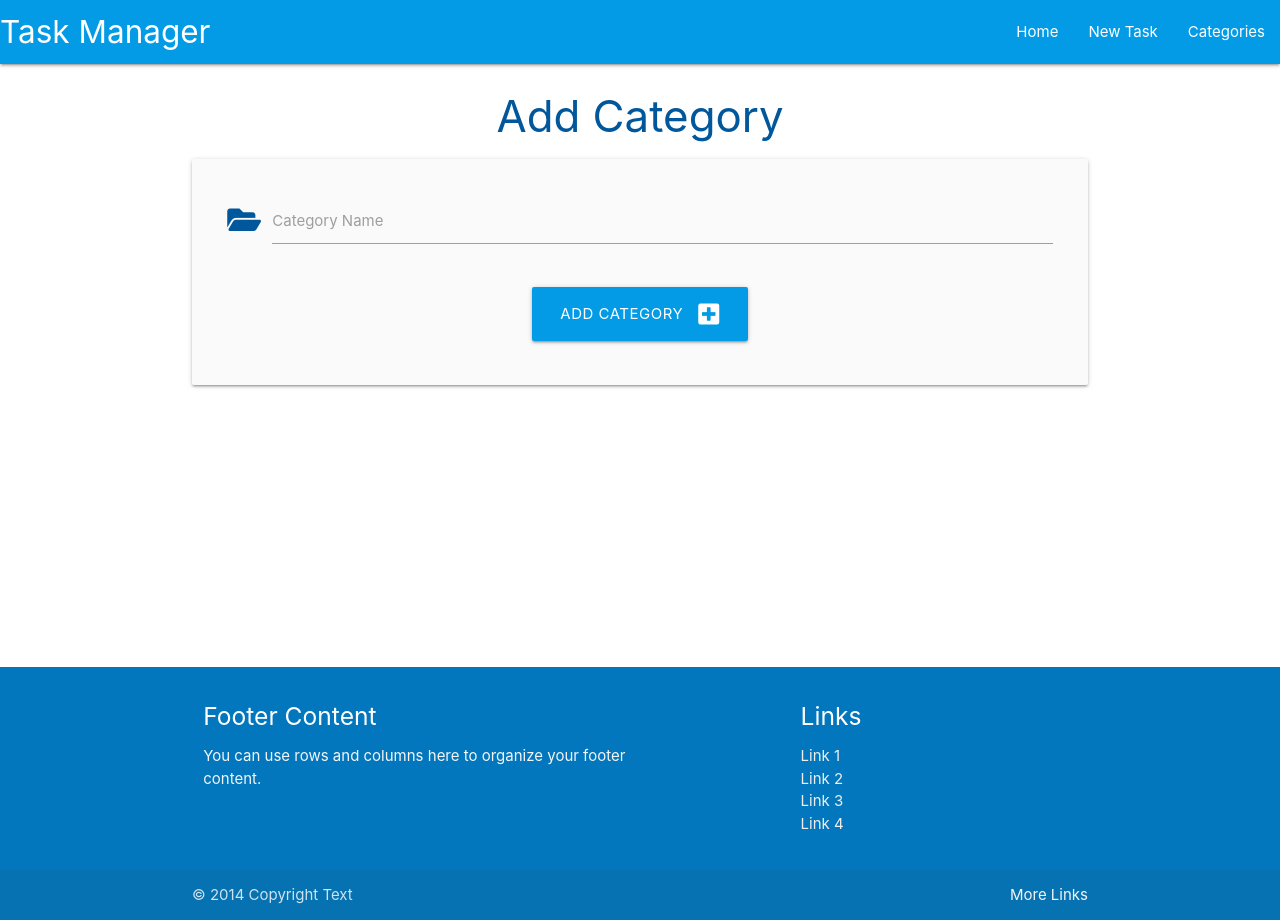
After one commit to olliesharp5/flask-sqlalchemy-task-manager, a Flask app: page /add_category in a window 1280 px wide. The commit adds this page. Run offline with Flask 2, Linux system fonts and the light colour scheme.

Commit message:
Added content to submit form

```diff
--- a/taskmanager/routes.py
+++ b/taskmanager/routes.py
@@ -1,4 +1,4 @@
-from flask import render_template
+from flask import render_template, request, redirect, url_for
 from taskmanager import app, db
 from taskmanager.models import Category, Task
 
@@ -6,3 +6,28 @@ from taskmanager.models import Category, Task
 def home():
     # Sets homepage for the site when it's loaded #
     return render_template("tasks.html")
+
+
+@app.route("/categories")
+def categories():
+    return render_template("categories.html")
+
+
+"""
+When a user clicks the "Add Category" button, this will use the "GET" method and render the 'add_category' template.
+Once they submit the form, this will call the same function, but will check if the request
+being made is a “POST“ method, which posts data somewhere, such as a database.
+Anything that needs to be handled by the POST method, should be indented properly within this condition.
+By default, the normal method is GET, so it will behave as the 'else' condition since
+it's not part of the indented POST block.
+"""
+
+
+@app.route("/add_category", methods=["GET", "POST"])
+def add_category():
+    if request.method == "POST":
+        category = Category(category_name=request.form.get("category_name"))
+        db.session.add(category)
+        db.session.commit()
+        return redirect(url_for("categories"))
+    return render_template("add_category.html")
--- /dev/null
+++ b/taskmanager/templates/add_category.html
@@ -0,0 +1,27 @@
+{% extends "base.html" %}
+{% block content %}
+
+<h3 class="light-blue-text text-darken-4 center-align">Add Category</h3>
+
+<div class="row card-panel grey lighten-5 ">
+    <form class="col s12" method="post" action="{{ url_for('add_category') }}">
+        <!-- Category Name-->
+        <div class="row">
+        <div class="input-field col s12">
+            <i class="fas fa-folder-open prefix light-blue-text text-darken-4"></i>
+          <input id="category_name" name="category_name" minlength="3" maxlength="25" type="text" class="validate" required>
+          <label for="category_name">Category Name</label>
+        </div>
+      </div>
+      <!-- Category Name-->
+      <div class="row">
+        <div class="col s12 center-align">
+            <button type="submit" class="btn-large light-blue darken-1">
+                Add Category <i class="fas fa-plus-square right"></i>
+            </button>
+        </div>
+      </div>
+    </form>
+</div>
+
+{% endblock %}
--- a/taskmanager/templates/base.html
+++ b/taskmanager/templates/base.html
@@ -19,7 +19,7 @@
               <ul class="right hide-on-med-and-down">
                 <li><a href="{{ url_for('home') }}">Home</a></li>
                 <li><a href="">New Task</a></li>
-                <li><a href="">Categories</a></li>
+                <li><a href="{{ url_for('categories') }}">Categories</a></li>
               </ul>
             </div>
           </nav>
@@ -28,7 +28,7 @@
           <ul class="sidenav" id="mobile-demo">
             <li><a href="{{ url_for('home') }}">Home</a></li>
             <li><a href="">New Task</a></li>
-            <li><a href="">Categories</a></li>
+            <li><a href="{{ url_for('categories') }}">Categories</a></li>
           </ul>
     </header>
 
```
Also changed, not shown: taskmanager/templates/categories.html (added, +16 -0 lines).
